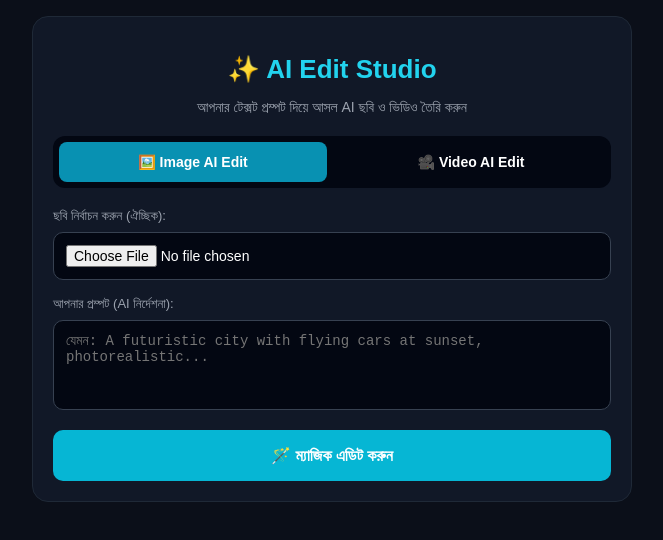
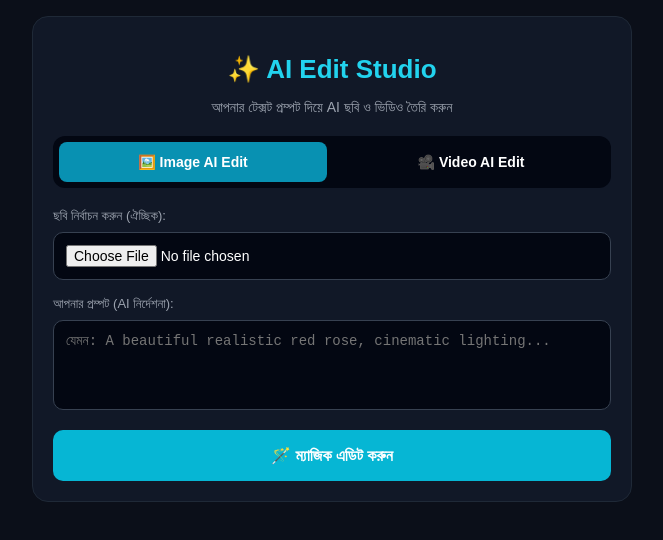
Before and after one commit to Rahyl1/ai-edit-studio-v2, a Next.js app: page / in a window 1280 px wide. Shown: the top 540 px of the page, without its empty margins (308-971 px from the left). Built offline with nearby package versions, Linux system fonts and the light colour scheme.

Commit message:
Fix frontend JSON request handling
Updated prompt validation and improved error handling. Removed unnecessary base64 conversion for images and adjusted UI elements for better clarity.

```diff
--- a/app/page.js
+++ b/app/page.js
@@ -1,4 +1,5 @@
 "use client";
+
 import { useState } from "react";
 
 export default function Home() {
@@ -9,8 +10,14 @@ export default function Home() {
   const [result, setResult] = useState(null);
 
   const handleProcess = async () => {
-    if (!prompt) {
+    if (!prompt.trim()) {
       alert("অনুগ্রহ করে একটি প্রম্পট লিখুন!");
+      return;
+    }
+
+    // Video AI will be added in a later step
+    if (activeTab === "video") {
+      alert("Video AI Edit পরের STEP-এ চালু করা হবে। এখন Image AI Edit পরীক্ষা করুন।");
       return;
     }
 
@@ -18,119 +25,342 @@ export default function Home() {
     setResult(null);
 
     try {
-      let imageUrl = "";
-
-      // Convert local file to base64 Data URL if available
-      if (file) {
-        imageUrl = await new Promise((resolve) => {
-          const reader = new FileReader();
-          reader.onloadend = () => resolve(reader.result);
-          reader.readAsDataURL(file);
-        });
-      }
-
+      // IMPORTANT:
+      // Do NOT convert the image to Base64.
+      // The current AI generation endpoint only needs the prompt.
       const res = await fetch("/api/edit", {
         method: "POST",
-        headers: { "Content-Type": "application/json" },
+        headers: {
+          "Content-Type": "application/json",
+        },
         body: JSON.stringify({
-          prompt,
-          imageUrl,
-          isVideo: activeTab === "video",
+          prompt: prompt.trim(),
         }),
       });
 
+      // Safely check the response before reading JSON
+      const contentType = res.headers.get("content-type") || "";
+
+      if (!contentType.includes("application/json")) {
+        const text = await res.text();
+
+        throw new Error(
+          `Server JSON response দেয়নি। Status: ${res.status}. Response: ${text.slice(
+            0,
+            200
+          )}`
+        );
+      }
+
       const data = await res.json();
 
-      if (data.resultUrl) {
+      if (!res.ok) {
+        throw new Error(
+          data.error || `Server error (${res.status})`
+        );
+      }
+
+      if (data.success && data.resultUrl) {
+        setResult(data.resultUrl);
+      } else if (data.resultUrl) {
         setResult(data.resultUrl);
       } else {
-        alert("ত্রুটি: " + (data.error || "AI কোনো আউটপুট দেয়নি!"));
+        throw new Error(
+          data.error || "AI কোনো আউটপুট দেয়নি!"
+        );
       }
     } catch (err) {
-      alert("প্রসেসিংয়ে ভুল হয়েছে: " + err.message);
+      console.error("AI Edit Error:", err);
+
+      alert(
+        "প্রসেসিংয়ে ভুল হয়েছে:\n\n" +
+          (err.message || "Unknown error")
+      );
     } finally {
       setLoading(false);
     }
   };
 
   return (
-    <div style={{ minHeight: "100vh", backgroundColor: "#0b0f19", color: "#fff", padding: "16px", fontFamily: "sans-serif", boxSizing: "border-box" }}>
-      <div style={{ width: "100%", maxWidth: "600px", margin: "0 auto", backgroundColor: "#111827", padding: "20px", borderRadius: "16px", border: "1px solid #1f2937", boxSizing: "border-box" }}>
+    <div
+      style={{
+        minHeight: "100vh",
+        backgroundColor: "#0b0f19",
+        color: "#fff",
+        padding: "16px",
+        fontFamily: "sans-serif",
+        boxSizing: "border-box",
+      }}
+    >
+      <div
+        style={{
+          width: "100%",
+          maxWidth: "600px",
+          margin: "0 auto",
+          backgroundColor: "#111827",
+          padding: "20px",
+          borderRadius: "16px",
+          border: "1px solid #1f2937",
+          boxSizing: "border-box",
+        }}
+      >
+        <h1
+          style={{
+            color: "#22d3ee",
+            textAlign: "center",
+            marginBottom: "8px",
+            fontSize: "26px",
+          }}
+        >
+          ✨ AI Edit Studio
+        </h1>
 
-        <h1 style={{ color: "#22d3ee", textAlign: "center", marginBottom: "8px", fontSize: "26px" }}>✨ AI Edit Studio</h1>
-        <p style={{ color: "#9ca3af", textAlign: "center", fontSize: "14px", marginBottom: "20px" }}>
-          আপনার টেক্সট প্রম্পট দিয়ে আসল AI ছবি ও ভিডিও তৈরি করুন
+        <p
+          style={{
+            color: "#9ca3af",
+            textAlign: "center",
+            fontSize: "14px",
+            marginBottom: "20px",
+          }}
+        >
+          আপনার টেক্সট প্রম্পট দিয়ে AI ছবি ও ভিডিও তৈরি করুন
         </p>
 
-        <div style={{ display: "flex", gap: "10px", marginBottom: "20px", backgroundColor: "#030712", padding: "6px", borderRadius: "12px" }}>
+        {/* TABS */}
+        <div
+          style={{
+            display: "flex",
+            gap: "10px",
+            marginBottom: "20px",
+            backgroundColor: "#030712",
+            padding: "6px",
+            borderRadius: "12px",
+          }}
+        >
           <button
-            onClick={() => setActiveTab("image")}
+            onClick={() => {
+              setActiveTab("image");
+              setResult(null);
+              setFile(null);
+            }}
             style={{
-              flex: 1, padding: "12px 8px", border: "none", borderRadius: "8px", cursor: "pointer",
-              backgroundColor: activeTab === "image" ? "#0891b2" : "transparent", color: "#fff", fontWeight: "bold", fontSize: "14px"
+              flex: 1,
+              padding: "12px 8px",
+              border: "none",
+              borderRadius: "8px",
+              cursor: "pointer",
+              backgroundColor:
+                activeTab === "image"
+                  ? "#0891b2"
+                  : "transparent",
+              color: "#fff",
+              fontWeight: "bold",
+              fontSize: "14px",
             }}
           >
             🖼️ Image AI Edit
           </button>
+
           <button
-            onClick={() => setActiveTab("video")}
+            onClick={() => {
+              setActiveTab("video");
+              setResult(null);
+              setFile(null);
+            }}
             style={{
-              flex: 1, padding: "12px 8px", border: "none", borderRadius: "8px", cursor: "pointer",
-              backgroundColor: activeTab === "video" ? "#0891b2" : "transparent", color: "#fff", fontWeight: "bold", fontSize: "14px"
+              flex: 1,
+              padding: "12px 8px",
+              border: "none",
+              borderRadius: "8px",
+              cursor: "pointer",
+              backgroundColor:
+                activeTab === "video"
+                  ? "#0891b2"
+                  : "transparent",
+              color: "#fff",
+              fontWeight: "bold",
+              fontSize: "14px",
             }}
           >
             🎥 Video AI Edit
           </button>
         </div>
 
-        <div style={{ display: "flex", flexDirection: "column", gap: "16px" }}>
+        {/* FILE INPUT */}
+        <div
+          style={{
+            display: "flex",
+            flexDirection: "column",
+            gap: "16px",
+          }}
+        >
           <div>
-            <label style={{ fontSize: "13px", color: "#9ca3af", display: "block", marginBottom: "8px" }}>
-              {activeTab === "image" ? "ছবি নির্বাচন করুন (ঐচ্ছিক):" : "ভিডিও নির্বাচন করুন (ঐচ্ছিক):"}
+            <label
+              style={{
+                fontSize: "13px",
+                color: "#9ca3af",
+                display: "block",
+                marginBottom: "8px",
+              }}
+            >
+              {activeTab === "image"
+                ? "ছবি নির্বাচন করুন (ঐচ্ছিক):"
+                : "ভিডিও নির্বাচন করুন (ঐচ্ছিক):"}
             </label>
+
             <input
               type="file"
-              accept={activeTab === "image" ? "image/*" : "video/*"}
-              onChange={(e) => setFile(e.target.files[0])}
-              style={{ width: "100%", padding: "12px", backgroundColor: "#030712", color: "#fff", border: "1px solid #374151", borderRadius: "10px", boxSizing: "border-box", fontSize: "14px" }}
+              accept={
+                activeTab === "image"
+                  ? "image/*"
+                  : "video/*"
+              }
+              onChange={(e) => {
+                const selectedFile =
+                  e.target.files?.[0] || null;
+
+                setFile(selectedFile);
+              }}
+              style={{
+                width: "100%",
+                padding: "12px",
+                backgroundColor: "#030712",
+                color: "#fff",
+                border: "1px solid #374151",
+                borderRadius: "10px",
+                boxSizing: "border-box",
+                fontSize: "14px",
+              }}
+            />
+
+            {file && (
+              <p
+                style={{
+                  marginTop: "8px",
+                  fontSize: "12px",
+                  color: "#22d3ee",
+                  wordBreak: "break-word",
+                }}
+              >
+                নির্বাচিত ফাইল: {file.name}
+              </p>
+            )}
+          </div>
+
+          {/* PROMPT */}
+          <div>
+            <label
+              style={{
+                fontSize: "13px",
+                color: "#9ca3af",
+                display: "block",
+                marginBottom: "8px",
+              }}
+            >
+              আপনার প্রম্পট (AI নির্দেশনা):
+            </label>
+
+            <textarea
+              rows={4}
+              value={prompt}
+              onChange={(e) =>
+                setPrompt(e.target.value)
+              }
+              placeholder={
+                activeTab === "image"
+                  ? "যেমন: A beautiful realistic red rose, cinematic lighting..."
+                  : "যেমন: A cat playing guitar on Mars..."
+              }
+              style={{
+                width: "100%",
+                padding: "12px",
+                backgroundColor: "#030712",
+                color: "#fff",
+                border: "1px solid #374151",
+                borderRadius: "10px",
+                boxSizing: "border-box",
+                resize: "none",
+                fontSize: "14px",
+              }}
             />
           </div>
 
-          <div>
-            <label style={{ fontSize: "13px", color: "#9ca3af", display: "block", marginBottom: "8px" }}>আপনার প্রম্পট (AI নির্দেশনা):</label>
-            <textarea
-              rows={4}
-              value={prompt}
-              onChange={(e) => setPrompt(e.target.value)}
-              placeholder={activeTab === "image" ? "যেমন: A futuristic city with flying cars at sunset, photorealistic..." : "যেমন: A cat playing guitar on Mars..."}
-              style={{ width: "100%", padding: "12px", backgroundColor: "#030712", color: "#fff", border: "1px solid #374151", borderRadius: "10px", boxSizing: "border-box", resize: "none", fontSize: "14px" }}
-            />
-          </div>
-
+          {/* PROCESS BUTTON */}
           <button
             onClick={handleProcess}
             disabled={loading}
             style={{
-              width: "100%", padding: "16px", backgroundColor: loading ? "#374151" : "#06b6d4", color: "#fff",
-              border: "none", borderRadius: "10px", fontWeight: "bold", fontSize: "16px", cursor: "pointer"
+              width: "100%",
+              padding: "16px",
+              backgroundColor: loading
+                ? "#374151"
+                : "#06b6d4",
+              color: "#fff",
+              border: "none",
+              borderRadius: "10px",
+              fontWeight: "bold",
+              fontSize: "16px",
+              cursor: loading
+                ? "not-allowed"
+                : "pointer",
             }}
           >
-            {loading ? "⏳ AI জেনারেট হচ্ছে..." : "🪄 ম্যাজিক এডিট করুন"}
+            {loading
+              ? "⏳ AI জেনারেট হচ্ছে..."
+              : "🪄 ম্যাজিক এডিট করুন"}
           </button>
         </div>
 
+        {/* RESULT */}
         {result && (
-          <div style={{ marginTop: "24px", textAlign: "center", borderTop: "1px solid #1f2937", paddingTop: "16px" }}>
-            <h3 style={{ color: "#22d3ee", fontSize: "15px", marginBottom: "10px" }}>এডিট সম্পন্ন ফলাফল:</h3>
-            {activeTab === "image" ? (
-              <img src={result} alt="AI Result" style={{ width: "100%", borderRadius: "10px", marginBottom: "12px" }} />
-            ) : (
-              <video src={result} controls style={{ width: "100%", borderRadius: "10px", marginBottom: "12px" }} />
-            )}
-            <a href={result} target="_blank" download style={{ display: "inline-block", padding: "10px 16px", backgroundColor: "#1f2937", color: "#22d3ee", fontSize: "13px", textDecoration: "none", borderRadius: "8px", fontWeight: "bold" }}>📥 ডাউনলোড করুন</a>
+          <div
+            style={{
+              marginTop: "24px",
+              textAlign: "center",
+              borderTop: "1px solid #1f2937",
+              paddingTop: "16px",
+            }}
+          >
+            <h3
+              style={{
+                color: "#22d3ee",
+                fontSize: "15px",
+                marginBottom: "10px",
+              }}
+            >
+              AI ফলাফল:
+            </h3>
+
+            <img
+              src={result}
+              alt="AI Result"
+              style={{
+                width: "100%",
+                borderRadius: "10px",
+                marginBottom: "12px",
+              }}
+            />
+
+            <a
+              href={result}
+              target="_blank"
+              rel="noopener noreferrer"
+              download
+              style={{
+                display: "inline-block",
+                padding: "10px 16px",
+                backgroundColor: "#1f2937",
+                color: "#22d3ee",
+                fontSize: "13px",
+                textDecoration: "none",
+                borderRadius: "8px",
+                fontWeight: "bold",
+              }}
+            >
+              📥 ডাউনলোড করুন
+            </a>
           </div>
         )}
-
       </div>
     </div>
   );
```
